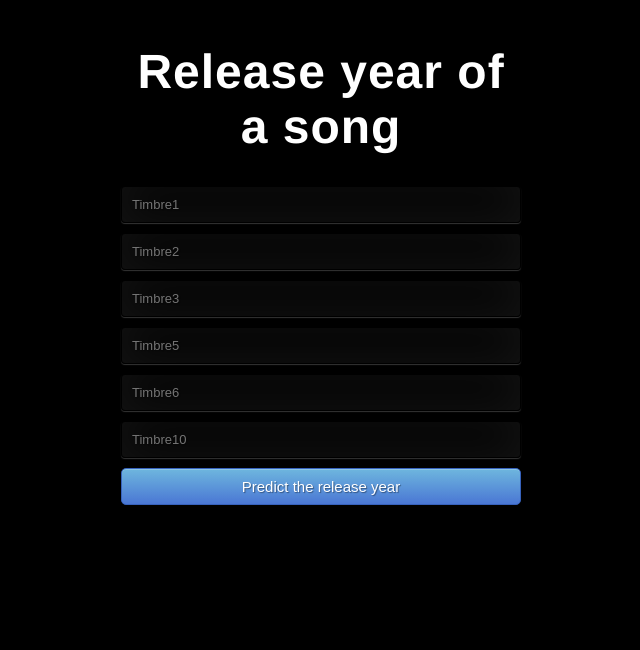
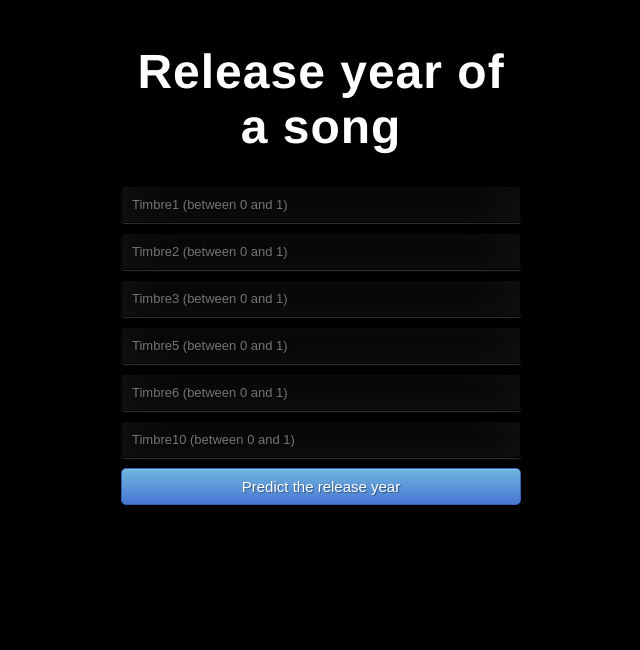
Before and after one commit to LDrevet/Python_for_data_analysis_A4, a Flask app: page / in a window 1280 px wide. Shown: the part 158-808 px from the top of the page, without its empty margins (369-1009 px from the left). Run offline with Flask 2, Linux system fonts and the light colour scheme.

Commit message:
Update index.html

```diff
--- a/Predict year/templates/index.html
+++ b/Predict year/templates/index.html
@@ -17,12 +17,12 @@
 
      <!-- Main Input For Receiving Query to our ML -->
     <form action="{{ url_for('predict')}}"method="post">
-    	<input type="number" step="0.1" name="1" placeholder="Timbre1" required="required" />
-        <input type="number" step="0.01" name="2" placeholder="Timbre2" required="required" />
-		      <input type="number" step="0.01" name="3" placeholder="Timbre3" required="required" />
-            <input type="number" step="0.01" name="4" placeholder="Timbre5" required="required" />
-              <input type="number" step="0.01" name="5" placeholder="Timbre6" required="required" />
-                <input type="number" step="0.01" name="6" placeholder="Timbre10" required="required" />
+    	<input type="number" step="0.1" name="1" placeholder="Timbre1 (between 0 and 1)" required="required" />
+        <input type="number" step="0.01" name="2" placeholder="Timbre2 (between 0 and 1)" required="required" />
+		      <input type="number" step="0.01" name="3" placeholder="Timbre3 (between 0 and 1)" required="required" />
+            <input type="number" step="0.01" name="4" placeholder="Timbre5 (between 0 and 1)" required="required" />
+              <input type="number" step="0.01" name="5" placeholder="Timbre6 (between 0 and 1)" required="required" />
+                <input type="number" step="0.01" name="6" placeholder="Timbre10 (between 0 and 1)" required="required" />
 
         <button type="submit" class="btn btn-primary btn-block btn-large">Predict the release year</button>
     </form>
```
